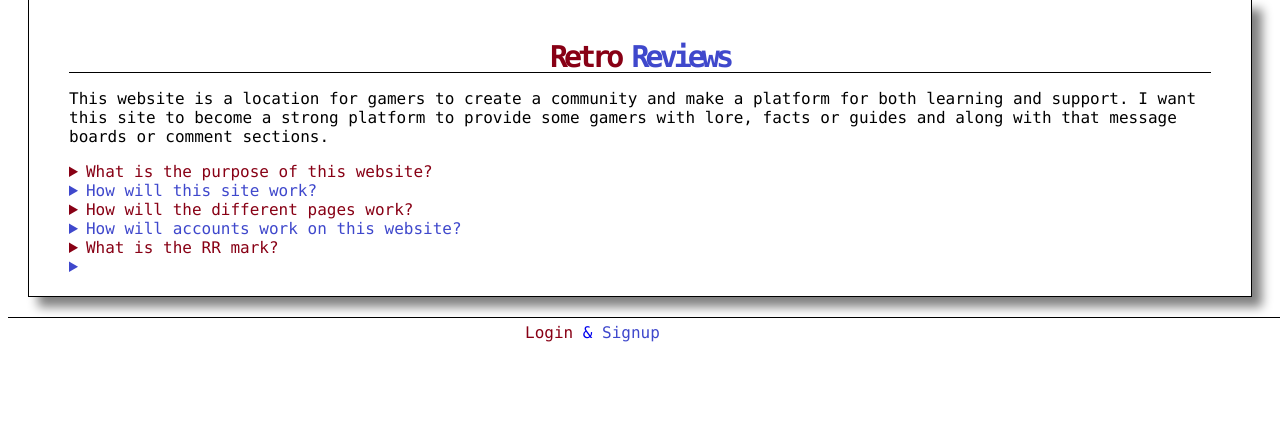
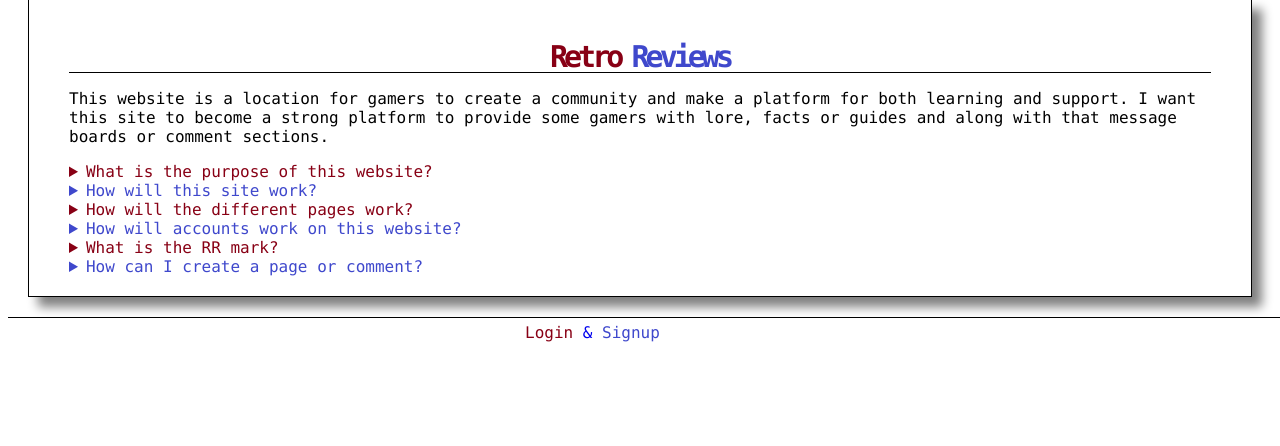
Before and after one commit to Code-Institute-Submissions/roy-finch-data-centric-webpage_SepResub, a Flask app: page / in a window 1280 px wide. Shown: the part 70-516 px from the top of the page. Run offline with Flask 2, Linux system fonts and the light colour scheme.

Commit message:
Update and fix the site

```diff
--- a/templates/index.html
+++ b/templates/index.html
@@ -31,7 +31,7 @@
         <p>Well this was a way to indicate that I have evaluated a piece of content and noticed something about the work so I will create a blue mark aside the comment and the title if it has been crafted correctly. You may also be able to create content that has already gained a blue mark for others to see.</p>
     </details>
     <details class="blue">
-        <summary></summary>
+        <summary>How can I create a page or comment?</summary>
         <p>If you would like to create a page about a game then you must create an account so that I can use the username to give a user the credit for helping the community. You can still search into the pages that are already created without being a user. If you search for something that doesn't exist and lack an account you will be returned to the home page.</p>
     </details>
 </section>
```
